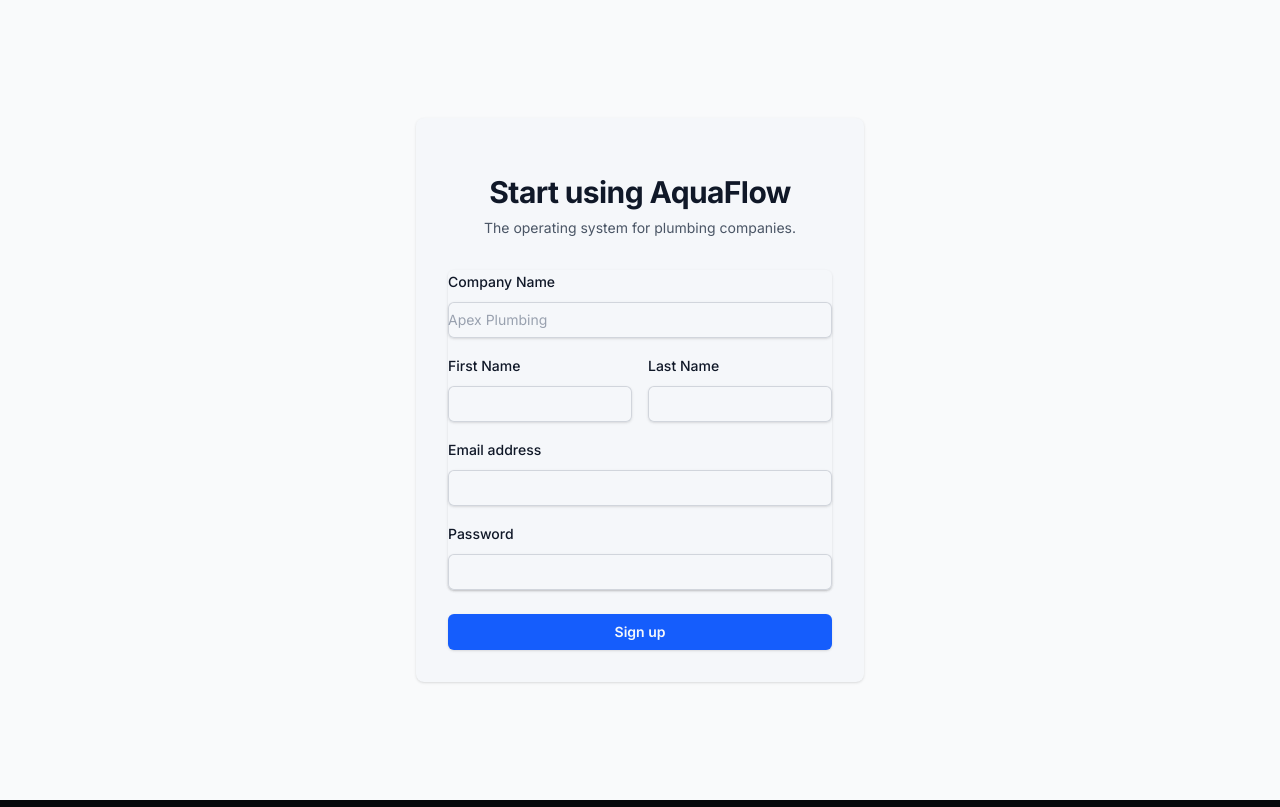
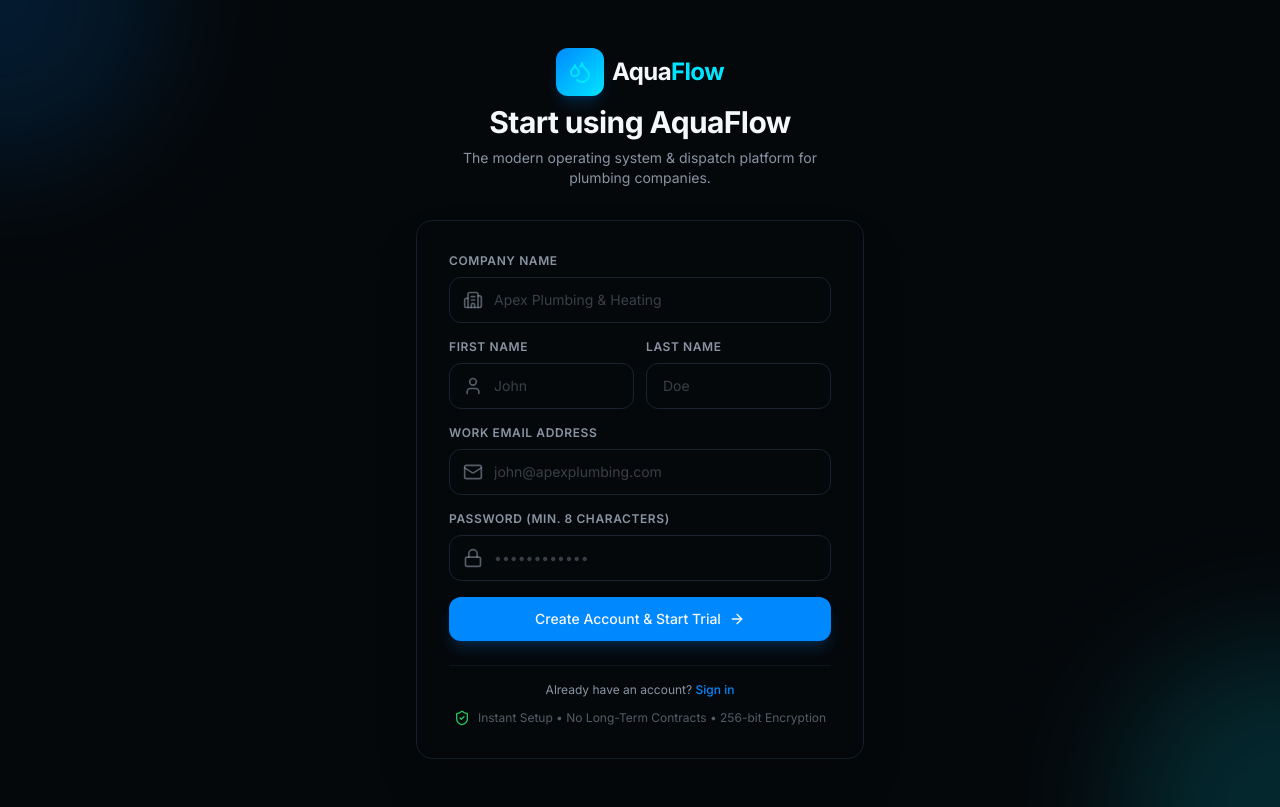
Before and after one commit to noobiedoobiedoodo/aquaflow-plumbing, a Next.js app: page /signup in a window 1280 px wide. Built offline with nearby package versions, Linux system fonts and the light colour scheme; no server answers.

Commit message:
fix(auth): enhance signup flow with direct dashboard redirect and detailed validation errors

```diff
--- a/src/app/(auth)/signup/page.tsx
+++ b/src/app/(auth)/signup/page.tsx
@@ -1,11 +1,12 @@
 'use client';
 
 import { useState } from 'react';
-import { useRouter } from 'next/navigation';
+import Link from 'next/link';
 import { registerTenant } from '@/app/actions/onboarding';
+import { Droplets, Building2, User, Mail, Lock, ArrowRight, ShieldCheck } from 'lucide-react';
+import { Button } from '@/components/ui/button';
 
 export default function SignupPage() {
-  const router = useRouter();
   const [error, setError] = useState<string | null>(null);
   const [isLoading, setIsLoading] = useState(false);
 
@@ -14,104 +15,182 @@
     setIsLoading(true);
     setError(null);
 
+    try {
       const formData = new FormData(e.currentTarget);
       const result = await registerTenant(formData);
 
       if (result.success) {
-      router.push('/onboarding');
+        // Direct full-page load ensures cookies are sent immediately with server requests
+        window.location.href = '/dashboard';
       } else {
-      setError(result.error || 'Signup failed');
+        const errorDetails = result.details?.fieldErrors
+          ? Object.values(result.details.fieldErrors).flat().join(', ')
+          : '';
+        setError(errorDetails || result.error || 'Signup failed. Please try again.');
+        setIsLoading(false);
+      }
+    } catch (err: any) {
+      setError(err?.message || 'An unexpected error occurred during signup.');
       setIsLoading(false);
     }
   }
 
   return (
-    <div className="flex min-h-screen items-center justify-center bg-gray-50 px-4 py-12 sm:px-6 lg:px-8">
-      <div className="w-full max-w-md space-y-8 bg-white p-8 shadow rounded-lg">
-        <div>
-          <h2 className="mt-6 text-center text-3xl font-bold tracking-tight text-gray-900">
+    <div className="min-h-screen flex items-center justify-center bg-background px-4 py-12 relative overflow-hidden">
+      {/* Background glow elements */}
+      <div className="absolute -top-40 -left-40 w-80 h-80 bg-primary-blue/15 rounded-full blur-3xl pointer-events-none" />
+      <div className="absolute -bottom-40 -right-40 w-80 h-80 bg-water-cyan/15 rounded-full blur-3xl pointer-events-none" />
+
+      <div className="w-full max-w-md space-y-8 relative z-10">
+        {/* Brand Header */}
+        <div className="text-center space-y-2">
+          <Link href="/" className="inline-flex items-center gap-2 group mb-2">
+            <div className="relative flex items-center justify-center w-12 h-12 rounded-xl bg-gradient-to-br from-primary-blue to-water-cyan p-0.5 shadow-lg shadow-primary-blue/20">
+              <div className="absolute inset-0 bg-card rounded-xl m-[1px]" />
+              <Droplets className="w-6 h-6 text-water-cyan relative z-10 group-hover:scale-110 transition-transform duration-300" />
+            </div>
+            <span className="font-sans font-bold text-2xl tracking-tight text-white">
+              Aqua<span className="text-water-cyan">Flow</span>
+            </span>
+          </Link>
+          <h2 className="text-3xl font-bold tracking-tight text-white">
             Start using AquaFlow
           </h2>
-          <p className="mt-2 text-center text-sm text-gray-600">
-            The operating system for plumbing companies.
+          <p className="text-sm text-muted-text max-w-sm mx-auto">
+            The modern operating system & dispatch platform for plumbing companies.
           </p>
         </div>
 
+        {/* Signup Card */}
+        <div className="bg-card border border-border/80 rounded-2xl p-8 shadow-2xl backdrop-blur-sm space-y-6">
           {error && (
-          <div className="bg-red-50 p-4 rounded-md">
-            <p className="text-sm text-red-700">{error}</p>
+            <div className="p-4 bg-red-500/10 border border-red-500/30 rounded-xl text-sm text-red-400 flex items-start gap-3">
+              <span className="text-red-400 font-bold">!</span>
+              <span>{error}</span>
             </div>
           )}
 
-        <form className="mt-8 space-y-6" onSubmit={handleSubmit}>
-          <div className="space-y-4 rounded-md shadow-sm">
+          <form className="space-y-4" onSubmit={handleSubmit}>
             <div>
-              <label htmlFor="companyName" className="block text-sm font-medium leading-6 text-gray-900">Company Name</label>
+              <label htmlFor="companyName" className="block text-xs font-semibold uppercase tracking-wider text-muted-text mb-2">
+                Company Name
+              </label>
+              <div className="relative">
+                <Building2 className="w-5 h-5 text-muted-text/60 absolute left-3.5 top-1/2 -translate-y-1/2" />
                 <input
                   id="companyName"
                   name="companyName"
                   type="text"
                   required
-                className="mt-2 block w-full rounded-md border-0 py-1.5 text-gray-900 shadow-sm ring-1 ring-inset ring-gray-300 placeholder:text-gray-400 focus:ring-2 focus:ring-inset focus:ring-blue-600 sm:text-sm sm:leading-6"
-                placeholder="Apex Plumbing"
+                  placeholder="Apex Plumbing & Heating"
+                  className="w-full bg-background border border-border rounded-xl pl-11 pr-4 py-3 text-sm text-white placeholder:text-muted-text/40 focus:outline-none focus:border-primary-blue focus:ring-1 focus:ring-primary-blue transition-all"
                 />
               </div>
-            <div className="flex gap-4">
-              <div className="flex-1">
-                <label htmlFor="firstName" className="block text-sm font-medium leading-6 text-gray-900">First Name</label>
+            </div>
+
+            <div className="grid grid-cols-2 gap-3">
+              <div>
+                <label htmlFor="firstName" className="block text-xs font-semibold uppercase tracking-wider text-muted-text mb-2">
+                  First Name
+                </label>
+                <div className="relative">
+                  <User className="w-5 h-5 text-muted-text/60 absolute left-3.5 top-1/2 -translate-y-1/2" />
                   <input
                     id="firstName"
                     name="firstName"
                     type="text"
                     required
-                  className="mt-2 block w-full rounded-md border-0 py-1.5 text-gray-900 shadow-sm ring-1 ring-inset ring-gray-300 focus:ring-2 focus:ring-inset focus:ring-blue-600 sm:text-sm sm:leading-6"
+                    placeholder="John"
+                    className="w-full bg-background border border-border rounded-xl pl-11 pr-4 py-3 text-sm text-white placeholder:text-muted-text/40 focus:outline-none focus:border-primary-blue focus:ring-1 focus:ring-primary-blue transition-all"
                   />
                 </div>
-              <div className="flex-1">
-                <label htmlFor="lastName" className="block text-sm font-medium leading-6 text-gray-900">Last Name</label>
+              </div>
+
+              <div>
+                <label htmlFor="lastName" className="block text-xs font-semibold uppercase tracking-wider text-muted-text mb-2">
+                  Last Name
+                </label>
                 <input
                   id="lastName"
                   name="lastName"
                   type="text"
                   required
-                  className="mt-2 block w-full rounded-md border-0 py-1.5 text-gray-900 shadow-sm ring-1 ring-inset ring-gray-300 focus:ring-2 focus:ring-inset focus:ring-blue-600 sm:text-sm sm:leading-6"
+                  placeholder="Doe"
+                  className="w-full bg-background border border-border rounded-xl px-4 py-3 text-sm text-white placeholder:text-muted-text/40 focus:outline-none focus:border-primary-blue focus:ring-1 focus:ring-primary-blue transition-all"
                 />
               </div>
             </div>
+
             <div>
-              <label htmlFor="email" className="block text-sm font-medium leading-6 text-gray-900">Email address</label>
+              <label htmlFor="email" className="block text-xs font-semibold uppercase tracking-wider text-muted-text mb-2">
+                Work Email Address
+              </label>
+              <div className="relative">
+                <Mail className="w-5 h-5 text-muted-text/60 absolute left-3.5 top-1/2 -translate-y-1/2" />
                 <input
                   id="email"
                   name="email"
                   type="email"
                   autoComplete="email"
                   required
-                className="mt-2 block w-full rounded-md border-0 py-1.5 text-gray-900 shadow-sm ring-1 ring-inset ring-gray-300 focus:ring-2 focus:ring-inset focus:ring-blue-600 sm:text-sm sm:leading-6"
+                  placeholder="john@apexplumbing.com"
+                  className="w-full bg-background border border-border rounded-xl pl-11 pr-4 py-3 text-sm text-white placeholder:text-muted-text/40 focus:outline-none focus:border-primary-blue focus:ring-1 focus:ring-primary-blue transition-all"
                 />
               </div>
+            </div>
+
             <div>
-              <label htmlFor="password" className="block text-sm font-medium leading-6 text-gray-900">Password</label>
+              <label htmlFor="password" className="block text-xs font-semibold uppercase tracking-wider text-muted-text mb-2">
+                Password (min. 8 characters)
+              </label>
+              <div className="relative">
+                <Lock className="w-5 h-5 text-muted-text/60 absolute left-3.5 top-1/2 -translate-y-1/2" />
                 <input
                   id="password"
                   name="password"
                   type="password"
                   autoComplete="new-password"
                   required
-                className="mt-2 block w-full rounded-md border-0 py-1.5 text-gray-900 shadow-sm ring-1 ring-inset ring-gray-300 focus:ring-2 focus:ring-inset focus:ring-blue-600 sm:text-sm sm:leading-6"
+                  minLength={8}
+                  placeholder="••••••••••••"
+                  className="w-full bg-background border border-border rounded-xl pl-11 pr-4 py-3 text-sm text-white placeholder:text-muted-text/40 focus:outline-none focus:border-primary-blue focus:ring-1 focus:ring-primary-blue transition-all"
                 />
               </div>
             </div>
 
-          <div>
-            <button
+            <Button
               type="submit"
+              size="lg"
               disabled={isLoading}
-              className="flex w-full justify-center rounded-md bg-blue-600 px-3 py-1.5 text-sm font-semibold leading-6 text-white shadow-sm hover:bg-blue-500 focus-visible:outline focus-visible:outline-2 focus-visible:outline-offset-2 focus-visible:outline-blue-600 disabled:bg-blue-400"
+              className="w-full mt-4 bg-primary-blue hover:bg-primary-blue/90 text-white font-medium py-3 rounded-xl transition-all shadow-lg shadow-primary-blue/20 flex items-center justify-center gap-2"
             >
-              {isLoading ? 'Creating account...' : 'Sign up'}
-            </button>
+              {isLoading ? (
+                <>
+                  <div className="w-4 h-4 border-2 border-white/30 border-t-white rounded-full animate-spin" />
+                  <span>Creating Company Account...</span>
+                </>
+              ) : (
+                <>
+                  <span>Create Account & Start Trial</span>
+                  <ArrowRight className="w-4 h-4" />
+                </>
+              )}
+            </Button>
+          </form>
+
+          <div className="pt-4 border-t border-border/50 text-center space-y-3">
+            <p className="text-xs text-muted-text">
+              Already have an account?{' '}
+              <Link href="/login" className="text-primary-blue hover:text-water-cyan font-medium transition-colors">
+                Sign in
+              </Link>
+            </p>
+            <div className="flex items-center justify-center gap-2 text-xs text-muted-text/60">
+              <ShieldCheck className="w-4 h-4 text-success" />
+              <span>Instant Setup • No Long-Term Contracts • 256-bit Encryption</span>
             </div>
-        </form>
+          </div>
+        </div>
       </div>
     </div>
   );
--- a/src/app/actions/onboarding.ts
+++ b/src/app/actions/onboarding.ts
@@ -138,6 +138,6 @@
     return { success: true, slug: result.org.slug };
   } catch (error: any) {
     console.error('Registration error:', error);
-    return { success: false, error: 'An unexpected error occurred during signup.' };
+    return { success: false, error: error?.message || 'An unexpected error occurred during signup.' };
   }
 }
```
Lines whose indentation alone changed are shown as unchanged.
